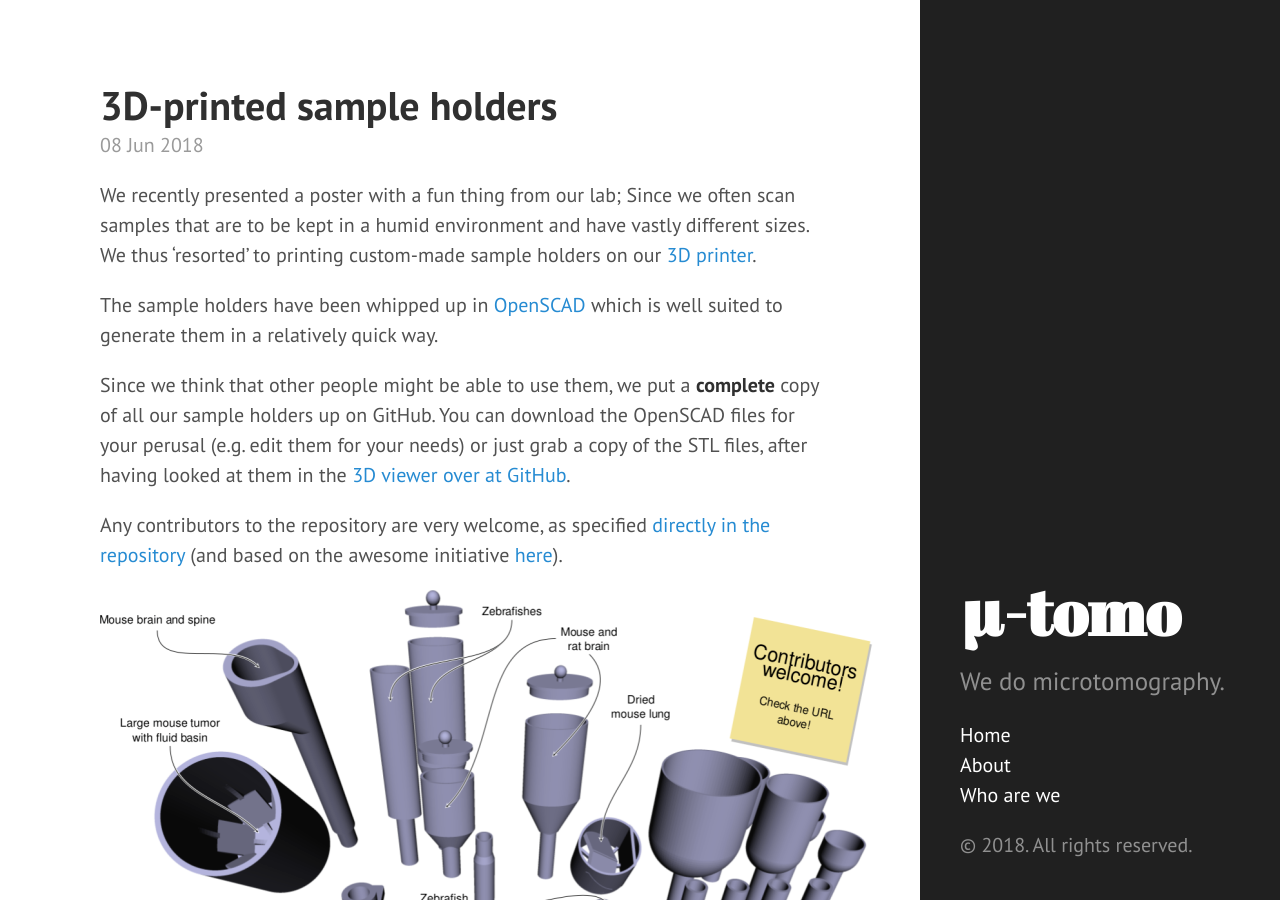
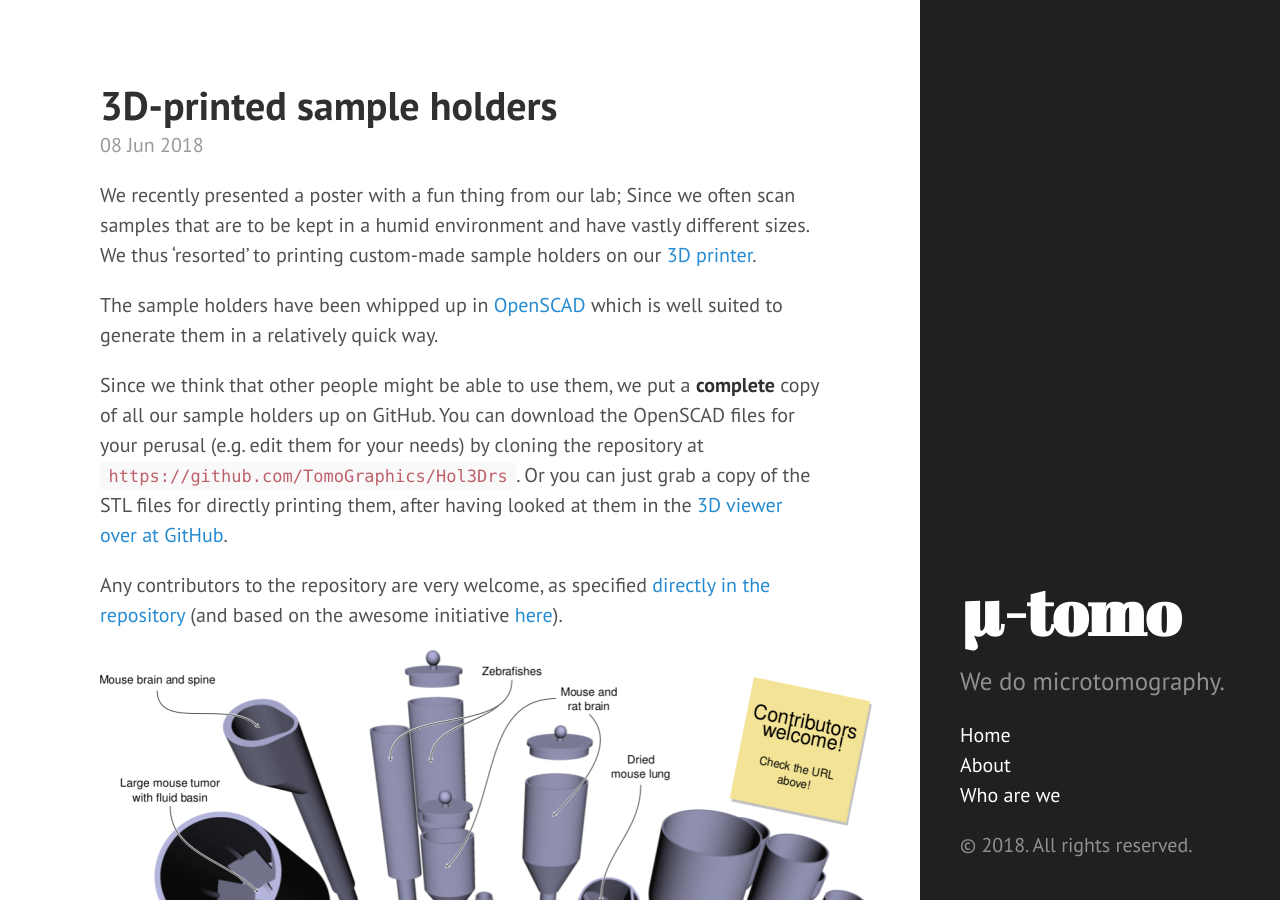
Before and after one commit to TomoGraphics/tomographics.github.io, a Jekyll site: the page built from _posts/2018-06-08-3dprinted-sample-holders.md, in a window 1280 px wide and 900 px high. Built offline with Jekyll 4.4.1, drawn with Linux system fonts in a browser that asks for light colours.

Commit message:
We should probably link to the repo :)

```diff
--- a/_posts/2018-06-08-3dprinted-sample-holders.md
+++ b/_posts/2018-06-08-3dprinted-sample-holders.md
@@ -22,7 +22,8 @@ We thus 'resorted' to printing custom-made sample holders on our [3D printer](ht
 The sample holders have been whipped up in [OpenSCAD](http://www.openscad.org/) which is well suited to generate them in a relatively quick way.
 
 Since we think that other people might be able to use them, we put a **complete** copy of all our sample holders up on GitHub.
-You can download the OpenSCAD files for your perusal (e.g. edit them for your needs) or just grab a copy of the STL files, after having looked at them in the [3D viewer over at GitHub](https://github.com/TomoGraphics/Hol3Drs/blob/master/STL/Mouse.Melanoma.Multiple.stl).
+You can download the OpenSCAD files for your perusal (e.g. edit them for your needs) by cloning the repository at [`https://github.com/TomoGraphics/Hol3Drs`](https://github.com/TomoGraphics/Hol3Drs).
+Or you can just grab a copy of the STL files for directly printing them, after having looked at them in the [3D viewer over at GitHub](https://github.com/TomoGraphics/Hol3Drs/blob/master/STL/Mouse.Melanoma.Multiple.stl).
 
 Any contributors to the repository are very welcome, as specified [directly in the repository](https://github.com/TomoGraphics/Hol3Drs/blob/master/CONTRIBUTING.md) (and based on the awesome initiative [here](http://contributionswelcome.org/)).
 
```
